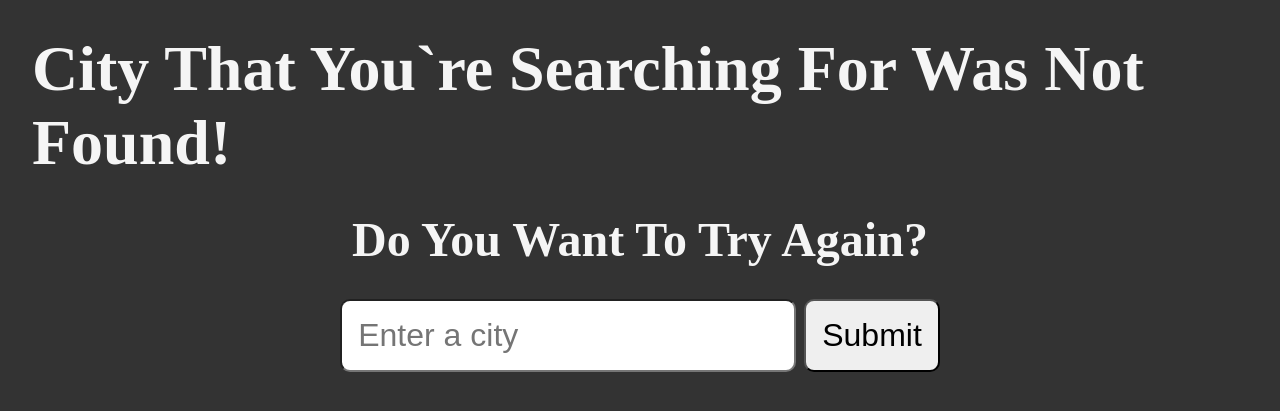
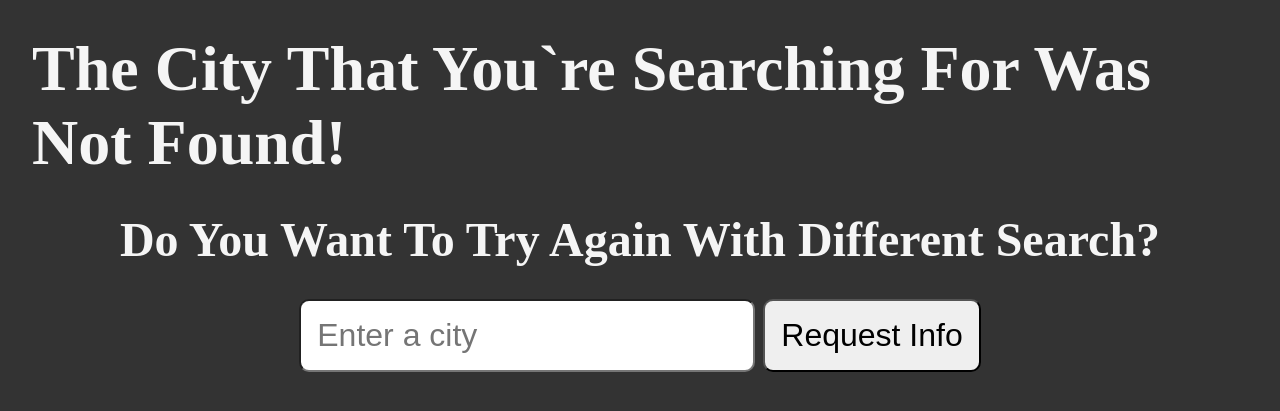
Before and after one commit to Dinamitrii/python-check-weather, a Flask app: template templates/city-not-found.html in a window 1280 px wide. Shown: the top 411 px of the page. Run offline with Flask 3, Linux system fonts and the light colour scheme; the template is opened without the code that fills it, so the values that code supplies are empty.

Commit message:
added scripts/index.js for future improvement and development

```diff
--- /dev/null
+++ b/static/scripts/index.js
@@ -0,0 +1 @@
+//just for check out index.js
--- a/templates/city-not-found.html
+++ b/templates/city-not-found.html
@@ -12,8 +12,9 @@
 </head>
 
 <body>
-    <h1>City That You`re Searching For Was Not Found!</h1>
-    <h2>Do You Want To Try Again?</h2>
+    <h1>The City That You`re Searching For Was Not Found!</h1>
+
+    <h2>Do You Want To Try Again With Different Search?</h2>
 
     <form action="/weather">
         <label for="city"></label>
@@ -21,7 +22,7 @@
         <input type="text" name="city" id="city"
                                          placeholder="Enter a city" />
 
-        <button type="submit">Submit</button>
+        <button type="submit">Request Info</button>
     </form>
 
 </body>
--- a/templates/index.html
+++ b/templates/index.html
@@ -24,7 +24,7 @@
         <input type="text" name="city" id="city"
                                          placeholder="Enter a city" />
 
-        <button type="submit">submit</button>
+        <button type="submit">Request Info</button>
     </form>
 
 </body>
--- a/templates/weather.html
+++ b/templates/weather.html
@@ -28,7 +28,7 @@
     <input type="text" name="city" id="city"
                                      placeholder="Enter a city"/>
 
-    <button type="submit">Submit</button>
+    <button type="submit">Request Info</button>
 </form>
 
 <p>&nbsp;</p>
```
